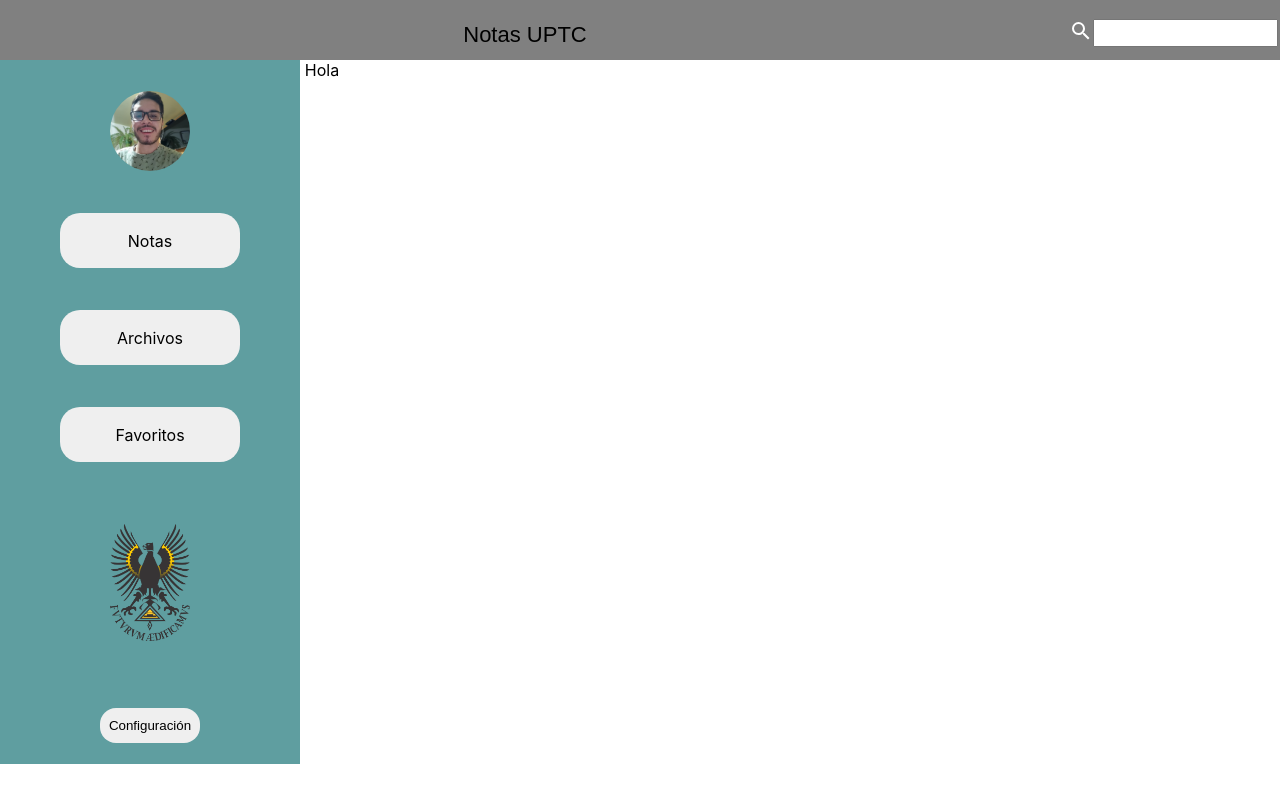
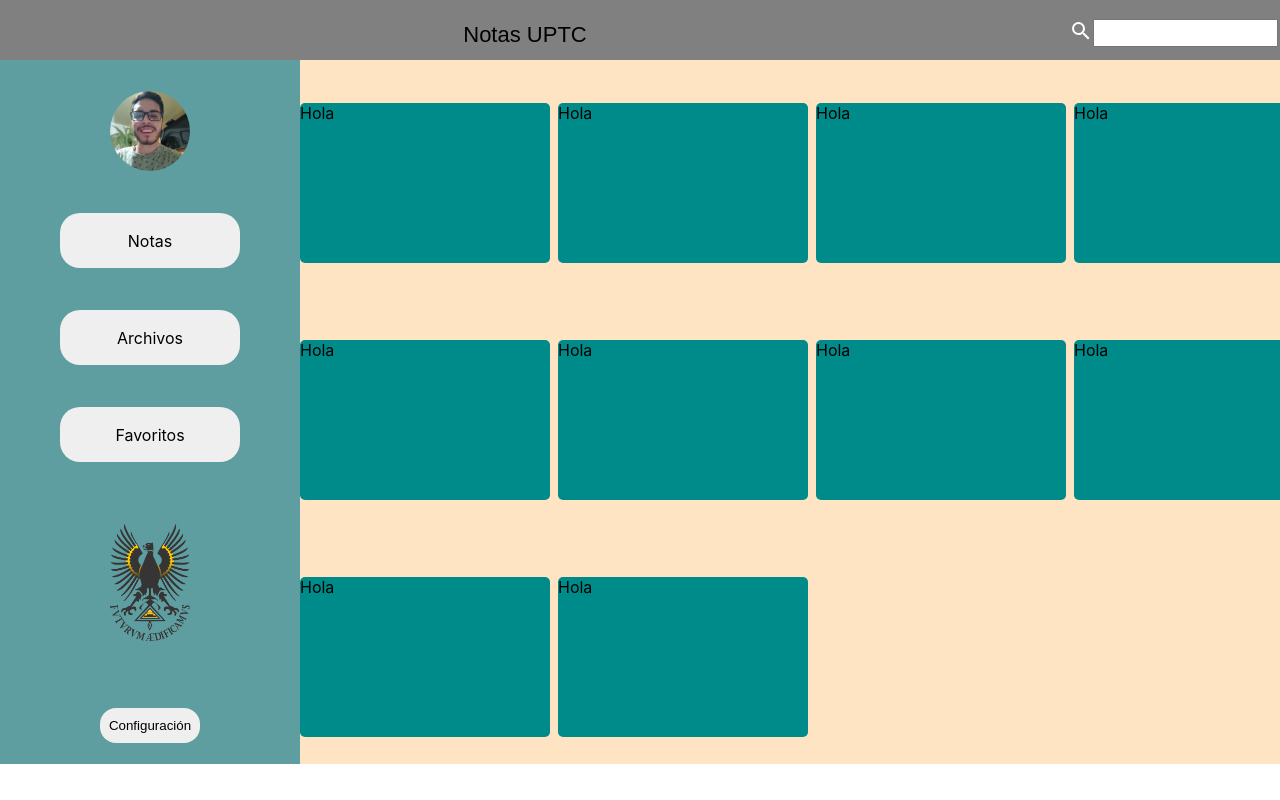
Before and after one commit to sergio1599/notes-uptc, a Next.js app: page /user in a window 1280 px wide. Shown: the top 800 px of the page. Built offline with nearby package versions, Linux system fonts and the light colour scheme.

Commit message:
adding component keep and grid to the component keep

```diff
--- a/components/InfoUser/InfoUser.js
+++ b/components/InfoUser/InfoUser.js
@@ -1,5 +1,6 @@
 import React from 'react'
 import styles from './infoUser.module.css'
+import Keep from '../Keep/Keep'
 
 const InfoUser = () => {
     return (
@@ -14,7 +15,39 @@ const InfoUser = () => {
                   </div>
                   <button className={styles.confBtn}>Configuración</button>
             </div>
-            <div>Hola</div>
+            <div className={styles.keepGrid}>
+                <div>
+                    <Keep/>
+                </div>
+                <div>
+                    <Keep/>
+                </div>
+                <div>
+                    <Keep/>
+                </div>
+                <div>
+                    <Keep/>
+                </div>
+                <div>
+                    <Keep/>
+                </div>
+                <div>
+                    <Keep/>
+                </div>
+                <div>
+                    <Keep/>
+                </div>
+                <div>
+                    <Keep/>
+                </div>
+                <div>
+                    <Keep/>
+                </div>
+                <div>
+                    <Keep/>
+                </div>
+
+            </div>
         </div>
     )
 }
--- a/components/InfoUser/infoUser.module.css
+++ b/components/InfoUser/infoUser.module.css
@@ -1,7 +1,6 @@
 .info{
     display: grid;
     grid-template-columns: 300px auto;
-    grid-gap: 0.3rem;
 }
 
 .sideBar{
@@ -49,8 +48,6 @@
 
 }
 
-
-
 .contImage img{
     display: grid;
     margin-top: 20px;
@@ -58,3 +55,13 @@
     width: 80px;
 
 }
+
+.keepGrid{
+    display: grid;
+    grid-gap: 0.5rem;
+    grid-template-columns: repeat(4, auto);
+    justify-items: center;
+    align-items: center;
+    justify-content: center;
+    background-color: bisque;
+}
--- /dev/null
+++ b/components/Keep/Keep.js
@@ -0,0 +1,11 @@
+import React from 'react'
+import styles from './keep.module.css'
+const Keep = () => {
+    return (
+        <div className={styles.content}>
+            <p>Hola</p>
+        </div>
+    )
+}
+
+export default Keep;
--- /dev/null
+++ b/components/Keep/keep.module.css
@@ -0,0 +1,6 @@
+.content{
+    width: 250px;
+    height: 160px;
+    background-color: darkcyan;
+    border-radius: 5px;
+}
```
